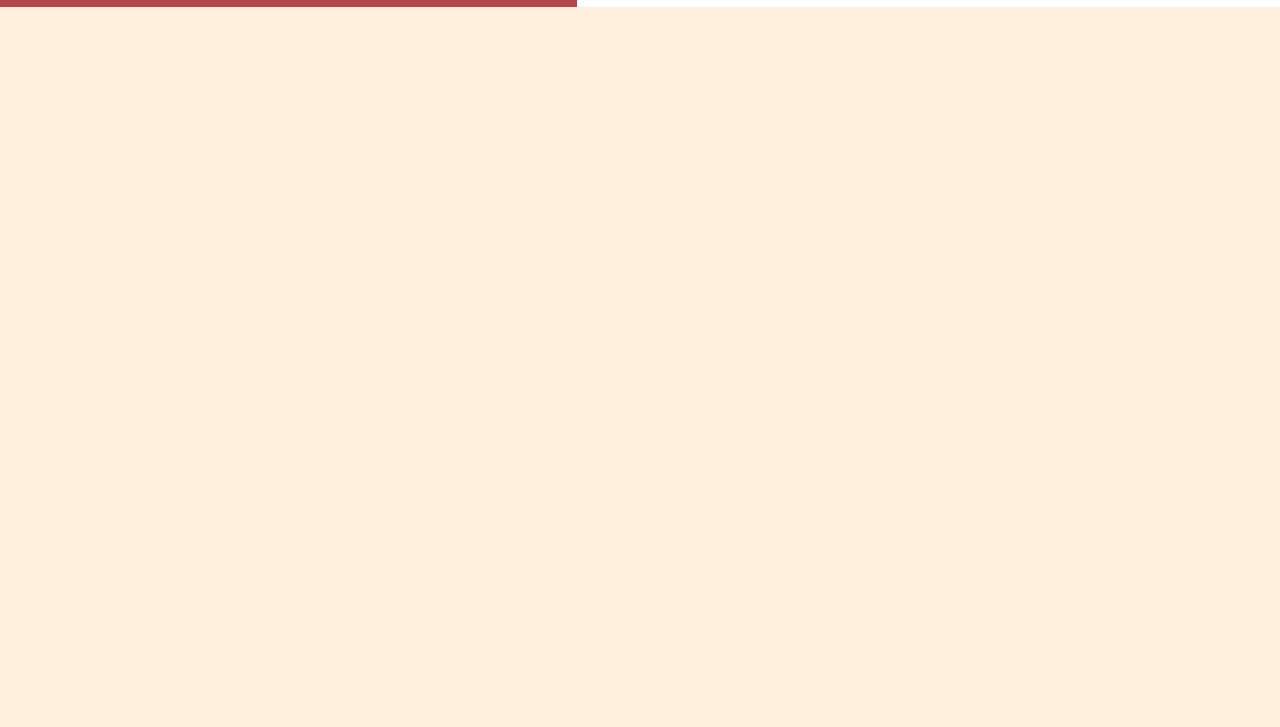
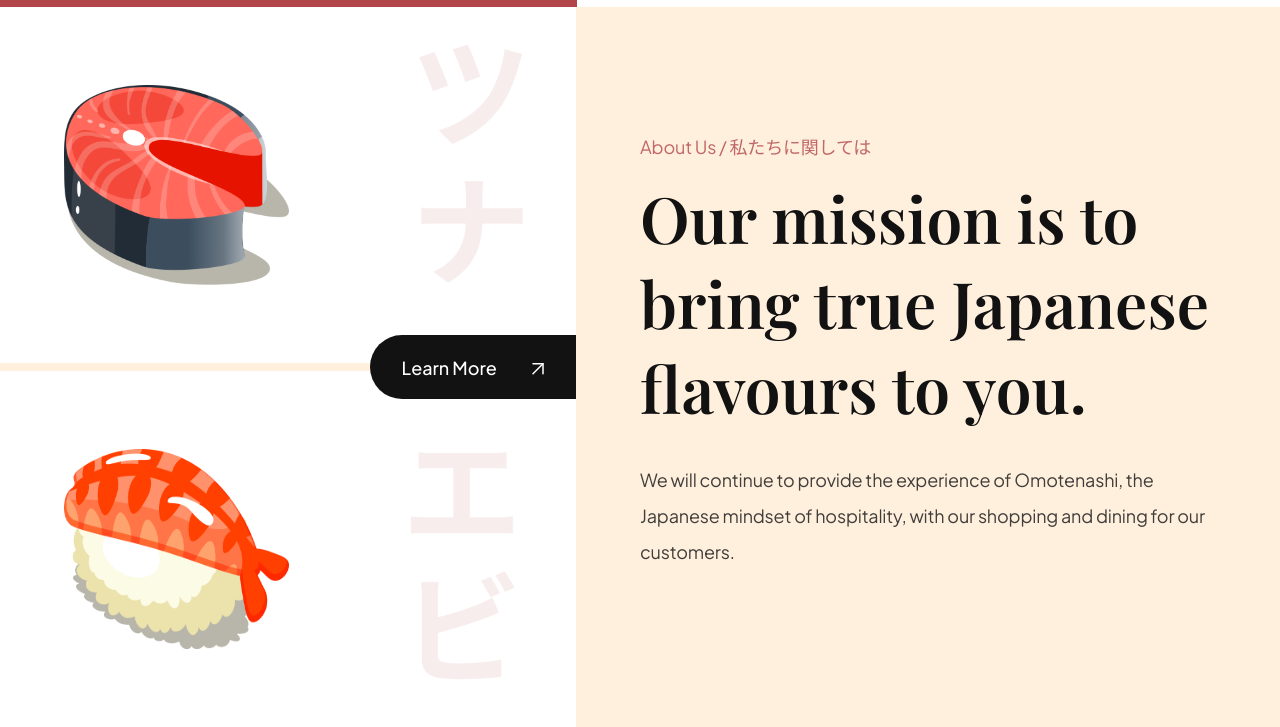
Before and after one commit to 0xSravan03/sushi-website, a website built with Vite: page index.html in a window 1280 px wide. Shown: the part 790-1517 px from the top of the page. Before the commit the page ends 800 px from the top, so only its background shows below. Built offline with nearby package versions, Linux system fonts and the light colour scheme.

Commit message:
created and styled about section

```diff
--- /dev/null
+++ b/css/sections/about.css
@@ -0,0 +1,74 @@
+.about-us {
+    display: flex;
+    min-height: 720px;
+    overflow: hidden;
+}
+
+.about-us__image {
+    flex: 1;
+    display: flex;
+    flex-direction: column;
+    justify-content: center;
+    background: var(--color-white);
+    position: relative;
+}
+
+.about-us__image div {
+    padding: 32px 64px;
+    flex: 1;
+    display: flex;
+    align-items: center;
+    background-position: center;
+    background-repeat: no-repeat;
+    background-size: contain;
+}
+
+.about-us__image-sushi3 {
+    border-bottom: 8px solid var(--color-creamson);
+    background-image: url("../../assets/about_bg1.png");
+}
+
+.about-us__image-sushi2 {
+    background-image: url("../../assets/about_bg2.png");
+}
+
+.about-us__image-sushi3 img {
+    width: 225px;
+    height: 200px;
+}
+
+.about-us__image-sushi2 img {
+    width: 225px;
+    height: 200px;
+}
+
+.about-us__button {
+    position: absolute;
+    right: 0;
+    outline: none;
+    border: none;
+    padding: 12px 32px;
+    min-height: 64px;
+    background: var(--secondary-color);
+    border-radius: 32px 0 0 32px;
+    color: #fff;
+    font-weight: 500;
+    font-family: var(--plus-jakarta-sans);
+    font-size: 18px;
+    line-height: 23px;
+    cursor: pointer;
+}
+
+.about-us__button img {
+    margin-left: 32px;
+    object-fit: contain;
+}
+
+.about-us__content {
+    padding: 64px;
+    flex: 1;
+
+    display: flex;
+    justify-content: center;
+    flex-direction: column;
+}
--- a/css/style.css
+++ b/css/style.css
@@ -4,6 +4,7 @@
 /* Importing other css files to main css file */
 @import url("sections/header.css");
 @import url("sections/hero.css");
+@import url("sections/about.css");
 
 :root {
     --playfair-display: "Playfair Display", serif;
@@ -39,6 +40,34 @@ a {
   align-items: center;
 }
 
+.sushi__subtitle {
+  font-size: 18px;
+  font-weight: 400;
+  font-family: var(--plus-jakarta-sans);
+  color: var(--primary-color);
+  opacity: 0.8;
+  letter-spacing: -0.01em;
+}
+
+.sushi__title {
+  font-size: 64px;
+  font-weight: 600;
+  font-family: var(--playfair-display);
+  color: var(--secondary-color);
+  margin-top: 16px;
+}
+
+.sushi__description {
+  font-size: 18px;
+  font-weight: 400;
+  font-family: var(--plus-jakarta-sans);
+  line-height: 36px;
+  letter-spacing: -0.01em;
+  color: var(--secondary-color);
+  opacity: 0.8;
+  margin: 32px 0px;
+}
+
 /* START: hero media queries */
 @media screen and (max-width: 1060px) {
     .hero {
@@ -50,14 +79,14 @@ a {
 
       transform: matrix(1, 0.05, 0, 1.25, 0, 0) !important;
     }
-  }
+}
 
   @media screen and (max-width: 750px) {
     .hero-image h2 {
       font-size: 70px;
       line-height: 90px;
     }
-  }
+}
 
   @media screen and (max-width: 550px) {
     .hero-image h2 {
@@ -84,5 +113,5 @@ a {
     .hero-content__testimonial {
       padding: 32px;
     }
-  }
-  /* END: hero media queries */
+}
+/* END: hero media queries */
--- a/index.html
+++ b/index.html
@@ -84,5 +84,30 @@
         </div>
       </div>
     </section>
+
+    <section class="about-us" id="about-us">
+      <!-- Left side -->
+      <div class="about-us__image">
+        <div class="about-us__image-sushi3">
+          <img src="assets/sushi-3.png" alt="sushi" />
+        </div>
+
+        <button class="about-us__button">Learn More
+          <img src="assets/arrow-up-right.svg" alt="arrow" />
+        </button>
+
+        <div class="about-us__image-sushi2">
+          <img src="assets/sushi-2.png" alt="sushi" />
+        </div>
+      </div>
+
+      <!-- Right side -->
+      <div class="about-us__content">
+        <p class="sushi__subtitle">About Us / 私たちに関しては</p>
+        <h3 class="sushi__title">Our mission is to bring true Japanese flavours to you.</h3>
+        <p class="sushi__description">We will continue to provide the experience of Omotenashi, the Japanese mindset of hospitality, with our shopping and dining for our customers.</p>
+      </div>
+
+    </section>
 </body>
 </html>
```
